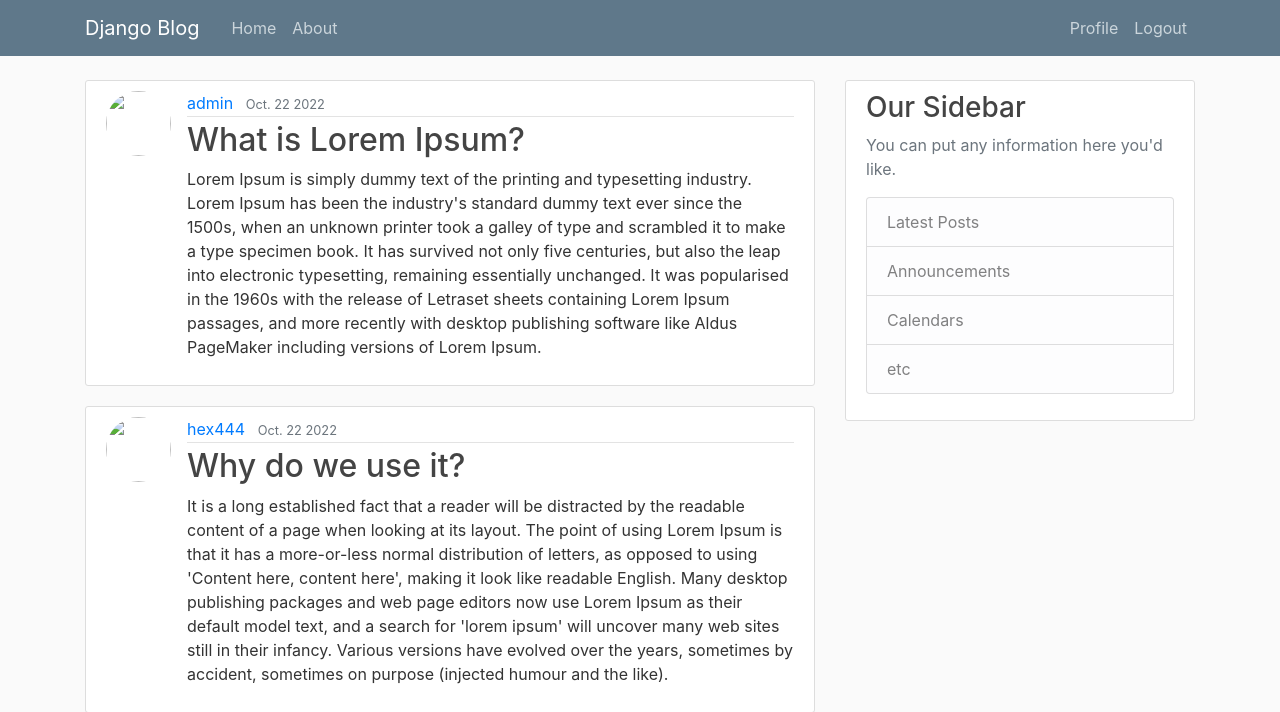
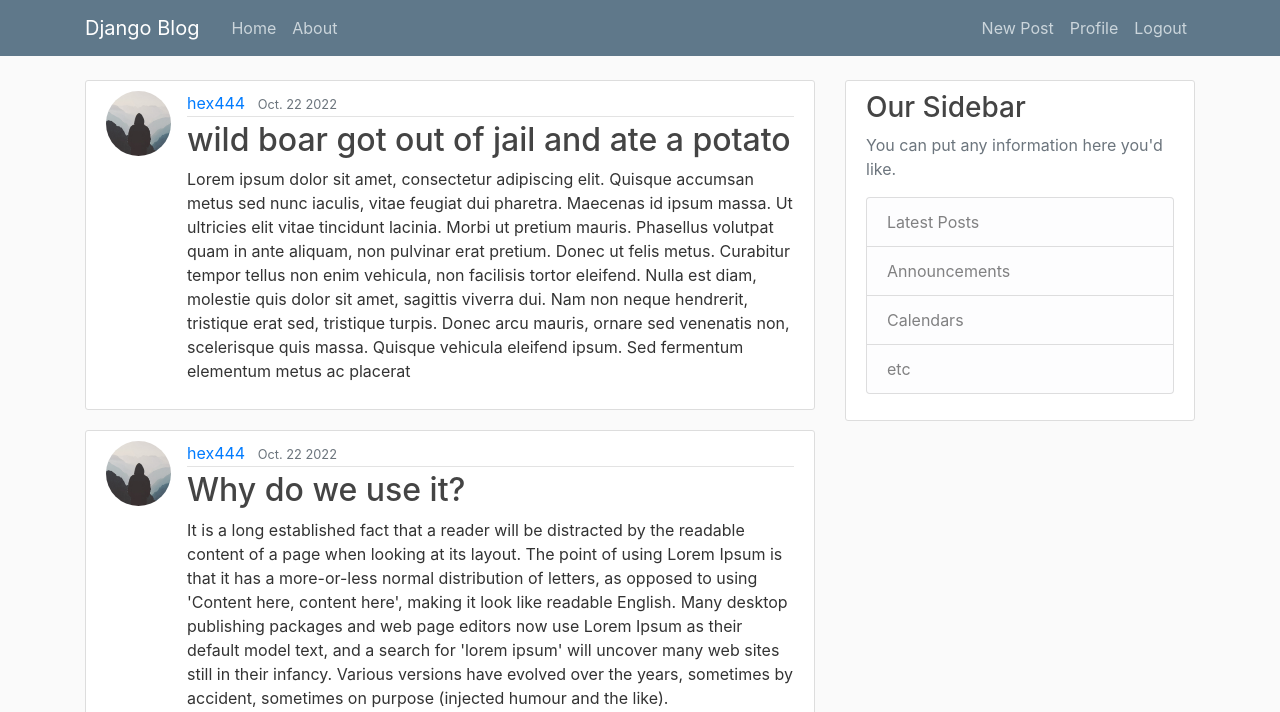
Before and after one commit to Hex444/DjangoBlog, a Django app: page / in a window 1280 px wide. Shown: the top 712 px of the page. Run offline with Django 4.2, Linux system fonts and the light colour scheme; a user stored in the database is signed in; data comes from the database, SQL or seed files in the repository; both versions use the stored data as it was after the commit; some libraries are stand-ins or nearby versions.

Commit message:
added CRUD for posts

```diff
--- a/blog/models.py
+++ b/blog/models.py
@@ -1,6 +1,7 @@
 from django.utils import timezone
 from django.db import models
 from django.contrib.auth.models import User
+from django.urls import reverse
 
 class Post(models.Model):
     title=models.CharField(max_length=100)
@@ -11,3 +12,6 @@ class Post(models.Model):
 
     def __str__(self):
         return self.title
+
+    def get_absolute_url(self):
+        return reverse('post-detail',kwargs={'pk':self.pk})
--- a/blog/templates/blog/base.html
+++ b/blog/templates/blog/base.html
@@ -50,6 +50,7 @@
             <!-- Navbar Right Side -->
             <div class="navbar-nav">
               {% if user.is_authenticated %}
+              <a class="nav-item nav-link" href="{% url 'post-create' %}">New Post</a>
               <a class="nav-item nav-link" href="{% url 'profile' %}">Profile</a>
               <a class="nav-item nav-link" href="{% url 'logout' %}">Logout</a>
               {% else %}
--- a/blog/templates/blog/home.html
+++ b/blog/templates/blog/home.html
@@ -2,13 +2,13 @@
 {% block content %}
 {%for post in posts%}
 <article class="media content-section">
-  <img src="{{post.author.image.url}}" alt="" class="rounded-circle article-img">
+  <img src="{{post.author.profile.image.url}}" alt="Author PFP" class="rounded-circle article-img">
   <div class="media-body">
     <div class="article-metadata">
       <a class="mr-2" href="#">{{ post.author }}</a>
       <small class="text-muted">{{ post.date_posted|date:'N j Y' }}</small>
     </div>
-    <h2><a class="article-title" href="#">{{ post.title }}</a></h2>
+    <h2><a class="article-title" href="{% url 'post-detail' post.id %}">{{ post.title }}</a></h2>
     <p class="article-content">{{ post.content }}</p>
   </div>
 </article>
--- a/blog/urls.py
+++ b/blog/urls.py
@@ -1,7 +1,17 @@
 from django.urls import path
+
+from blog.models import Post
 from . import views
+from .views import PostListView,PostDetailView,PostCreateView,PostUpdateView,PostDeleteView
 
 urlpatterns = [
-    path('',views.home,name='blog-home'),
+    path('',PostListView.as_view(),name='blog-home'),
+    path('post/<int:pk>/',PostDetailView.as_view(),name='post-detail'),
+    path('post/<int:pk>/update',PostUpdateView.as_view(),name='post-update'),
+    path('post/<int:pk>/delete',PostDeleteView.as_view(),name='post-delete'),
+    path('post/new/',PostCreateView.as_view(),name='post-create'),
     path('about/',views.about,name='blog-about'),
 ]
+
+# autotemplate for class based views
+# <app>/<model>_<viewtype>.html
--- a/blog/views.py
+++ b/blog/views.py
@@ -1,8 +1,8 @@
 from django.shortcuts import render
-from django.http import HttpResponse
 from .models import Post
+from django.views.generic import ListView,DetailView,DeleteView,CreateView,UpdateView
 from django.contrib.auth.decorators import login_required
-
+from django.contrib.auth.mixins import LoginRequiredMixin,UserPassesTestMixin
 
 @login_required
 def home(req):
@@ -11,5 +11,47 @@ def home(req):
     }
     return render(req,'blog/home.html',context=context)
 
+class PostListView(LoginRequiredMixin,ListView):
+    model=Post
+    template_name='blog/home.html'
+    context_object_name='posts'
+    ordering=['-date_posted']
+
+class PostDetailView(LoginRequiredMixin,DetailView):
+    model=Post
+
+class PostCreateView(LoginRequiredMixin,CreateView):
+    model=Post
+    fields=['title','content']
+
+    def form_valid(self,form):
+        form.instance.author=self.request.user
+        return super().form_valid(form)
+
+
+class PostUpdateView(LoginRequiredMixin,UserPassesTestMixin,UpdateView):
+    model=Post
+    fields=['title','content']
+
+    def form_valid(self,form):
+        form.instance.author=self.request.user
+        return super().form_valid(form)
+
+    def test_func(self):
+        post = self.get_object()
+        if self.request.user == post.author:
+            return True
+        return False
+
+class PostDeleteView(LoginRequiredMixin,UserPassesTestMixin,DeleteView):
+    model=Post
+    success_url='/'
+
+    def test_func(self):
+        post = self.get_object()
+        if self.request.user == post.author:
+            return True
+        return False
+
 def about(req):
     return render(req,'blog/about.html',{'title':'About'})
--- a/manage.py
+++ b/manage.py
@@ -21,7 +21,7 @@ def main():
 if __name__ == '__main__':
     main()
 
-# 8 0:00
+# 10 28:00
 
 """
 AyaanSanjeev, laskje13fse
```
Also changed, not shown: blog/templates/blog/post_confirm_delete.html (added, +16 -0 lines), blog/templates/blog/post_detail.html (added, +20 -0 lines), blog/templates/blog/post_form.html (added, +16 -0 lines), db.sqlite3.
